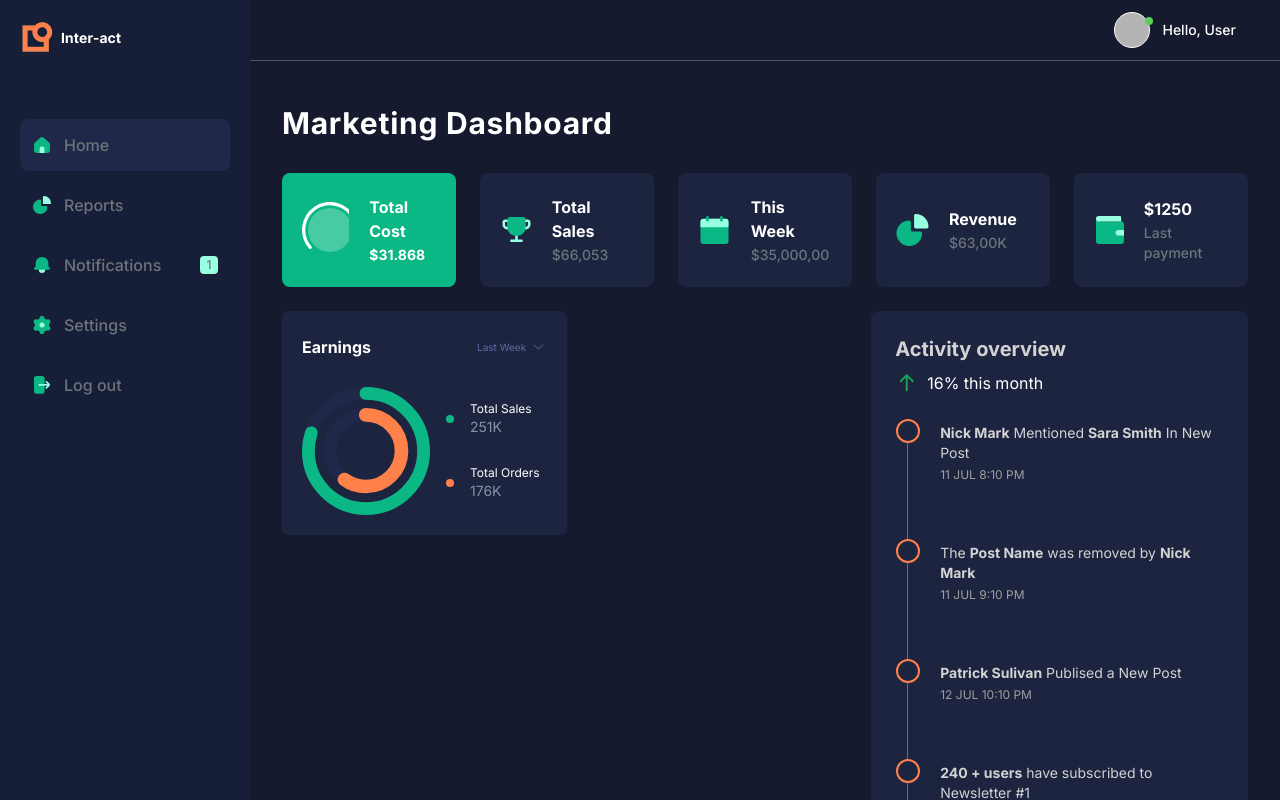
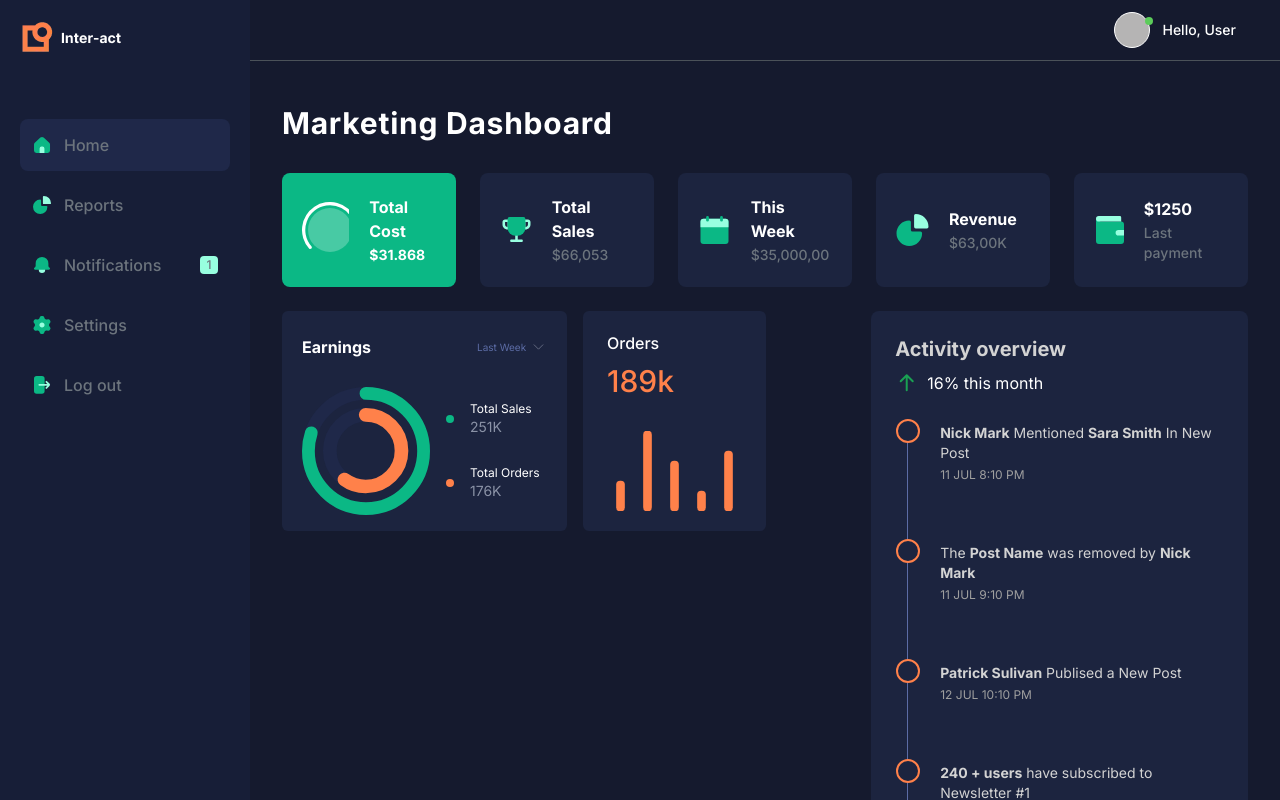
Before and after one commit to nzrmm/inter-act-dashboard, a React (Vite) app: page / in a window 1280 px wide. Shown: the top 800 px of the page. Built offline with nearby package versions, Linux system fonts and the light colour scheme.

Commit message:
feat: add card orders component

```diff
--- a/package.json
+++ b/package.json
@@ -10,8 +10,10 @@
     "preview": "vite preview"
   },
   "dependencies": {
+    "chart.js": "^4.4.0",
     "classnames": "^2.3.2",
     "react": "^18.2.0",
+    "react-chartjs-2": "^5.2.0",
     "react-circular-progressbar": "^2.1.0",
     "react-dom": "^18.2.0",
     "react-router-dom": "^6.15.0"
--- a/src/data/index.tsx
+++ b/src/data/index.tsx
@@ -1,4 +1,9 @@
-import { IInformation, IActivityOverview, IOption } from "@/types/data";
+import {
+  IOption,
+  IDataOrder,
+  IInformation,
+  IActivityOverview,
+} from "@/types/data";
 
 import {
   ICTrophy,
@@ -88,3 +93,29 @@ export const earningDateOptions: IOption[] = [
     },
   },
 ];
+
+export const dataOrder: IDataOrder = {
+  total: "189k",
+  values: [
+    {
+      label: "January",
+      percentage: 30,
+    },
+    {
+      label: "February",
+      percentage: 80,
+    },
+    {
+      label: "March",
+      percentage: 50,
+    },
+    {
+      label: "April",
+      percentage: 20,
+    },
+    {
+      label: "May",
+      percentage: 60,
+    },
+  ],
+};
--- /dev/null
+++ b/src/routes/home/components/card-orders/index.tsx
@@ -0,0 +1,70 @@
+import cx from "classnames";
+import { Bar } from "react-chartjs-2";
+import {
+  Chart as ChartJS,
+  ChartData,
+  ChartOptions,
+  CategoryScale,
+  LinearScale,
+  BarElement,
+  Title,
+  Tooltip,
+  Legend,
+} from "chart.js";
+
+import { dataOrder } from "@/data";
+
+ChartJS.register(
+  CategoryScale,
+  LinearScale,
+  BarElement,
+  Title,
+  Tooltip,
+  Legend
+);
+
+const options: ChartOptions<"bar"> = {
+  responsive: true,
+  maintainAspectRatio: false,
+  plugins: {
+    legend: {
+      display: false,
+    },
+  },
+  scales: {
+    x: { display: false },
+    y: { display: false },
+  },
+};
+
+const data: ChartData<"bar"> = {
+  labels: dataOrder.values.map((item) => item.label),
+  datasets: [
+    {
+      data: dataOrder.values.map((item) => item.percentage),
+      backgroundColor: "#FF814A",
+      barThickness: 8,
+      borderRadius: 16,
+      borderSkipped: false,
+    },
+  ],
+};
+
+const CardOrders = () => {
+  return (
+    <div className={cx("w-[183px] h-full bg-dark-04 rounded-md px-6 py-5")}>
+      <div className={cx("mb-8")}>
+        <p className={cx("font-medium mb-2")}>Orders</p>
+        <p className={cx("font-medium text-3xl text-[#FF814A]")}>
+          {dataOrder.total}
+        </p>
+      </div>
+
+      <div>
+        <Bar height={80} options={options} data={data} />
+      </div>
+    </div>
+  );
+};
+
+export default CardOrders;
--- a/src/routes/home/components/index.ts
+++ b/src/routes/home/components/index.ts
@@ -1,5 +1,6 @@
+import CardOrders from "@/routes/home/components/card-orders";
 import CardEarnings from "@/routes/home/components/card-earnings";
 import CardInformation from "@/routes/home/components/card-information";
 import CardActivityOverview from "@/routes/home/components/card-activity-overview";
 
-export { CardEarnings, CardInformation, CardActivityOverview };
+export { CardOrders, CardEarnings, CardInformation, CardActivityOverview };
--- a/src/routes/home/index.tsx
+++ b/src/routes/home/index.tsx
@@ -1,6 +1,7 @@
 import cx from "classnames";
 
 import {
+  CardOrders,
   CardEarnings,
   CardInformation,
   CardActivityOverview,
@@ -27,8 +28,9 @@ const Home = () => {
 
       <div className={cx("flex gap-6")}>
         <div className={cx("w-3/5")}>
-          <div className={cx("flex")}>
+          <div className={cx("flex gap-4 h-[220px]")}>
             <CardEarnings />
+            <CardOrders />
           </div>
         </div>
 
--- a/src/types/data/index.ts
+++ b/src/types/data/index.ts
@@ -48,3 +48,8 @@ export type IOption = {
   label: string;
   value: any;
 };
+
+export type IDataOrder = {
+  total: string | number;
+  values: { label: string; percentage: number }[];
+};
```
Also changed, not shown: 1 other file (tests, documents, lock files or other folders).
